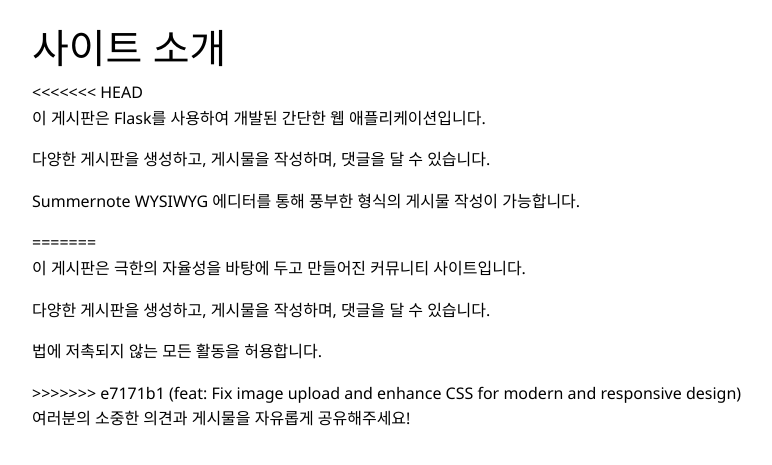
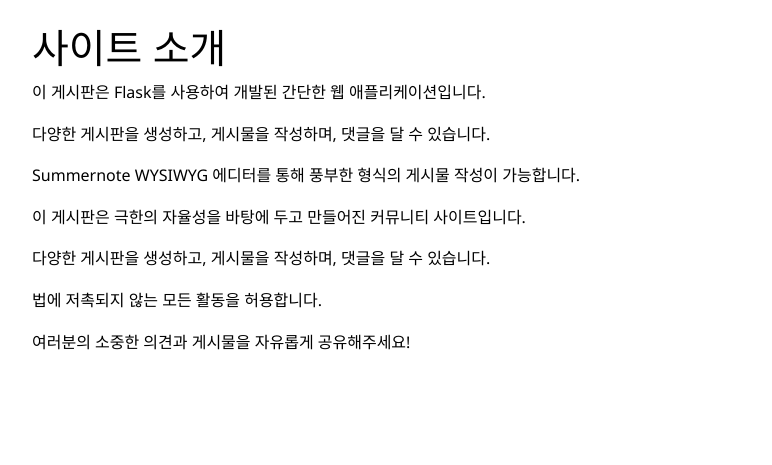
Before and after one commit to muzom-142857/northboard, a Python web app: template templates/about.html in a window 1280 px wide. Shown: the part 58-523 px from the top of the page, without its empty margins (50-822 px from the left). Run offline with Jinja, Linux system fonts and the light colour scheme; the template is opened without the code that fills it, so the values that code supplies are empty; some libraries are stand-ins or nearby versions.

Commit message:
Fix: Resolve remaining merge conflicts in app.py

```diff
--- a/templates/about.html
+++ b/templates/about.html
@@ -4,14 +4,11 @@
 
 {% block content %}
     <h1>사이트 소개</h1>
-<<<<<<< HEAD
     <p>이 게시판은 Flask를 사용하여 개발된 간단한 웹 애플리케이션입니다.</p>
     <p>다양한 게시판을 생성하고, 게시물을 작성하며, 댓글을 달 수 있습니다.</p>
     <p>Summernote WYSIWYG 에디터를 통해 풍부한 형식의 게시물 작성이 가능합니다.</p>
-=======
     <p>이 게시판은 극한의 자율성을 바탕에 두고 만들어진 커뮤니티 사이트입니다.</p>
     <p>다양한 게시판을 생성하고, 게시물을 작성하며, 댓글을 달 수 있습니다.</p>
     <p>법에 저촉되지 않는 모든 활동을 허용합니다.</p>
->>>>>>> e7171b1 (feat: Fix image upload and enhance CSS for modern and responsive design)
     <p>여러분의 소중한 의견과 게시물을 자유롭게 공유해주세요!</p>
 {% endblock %}
```
Also changed, not shown: app.py (+3 -8 lines).
